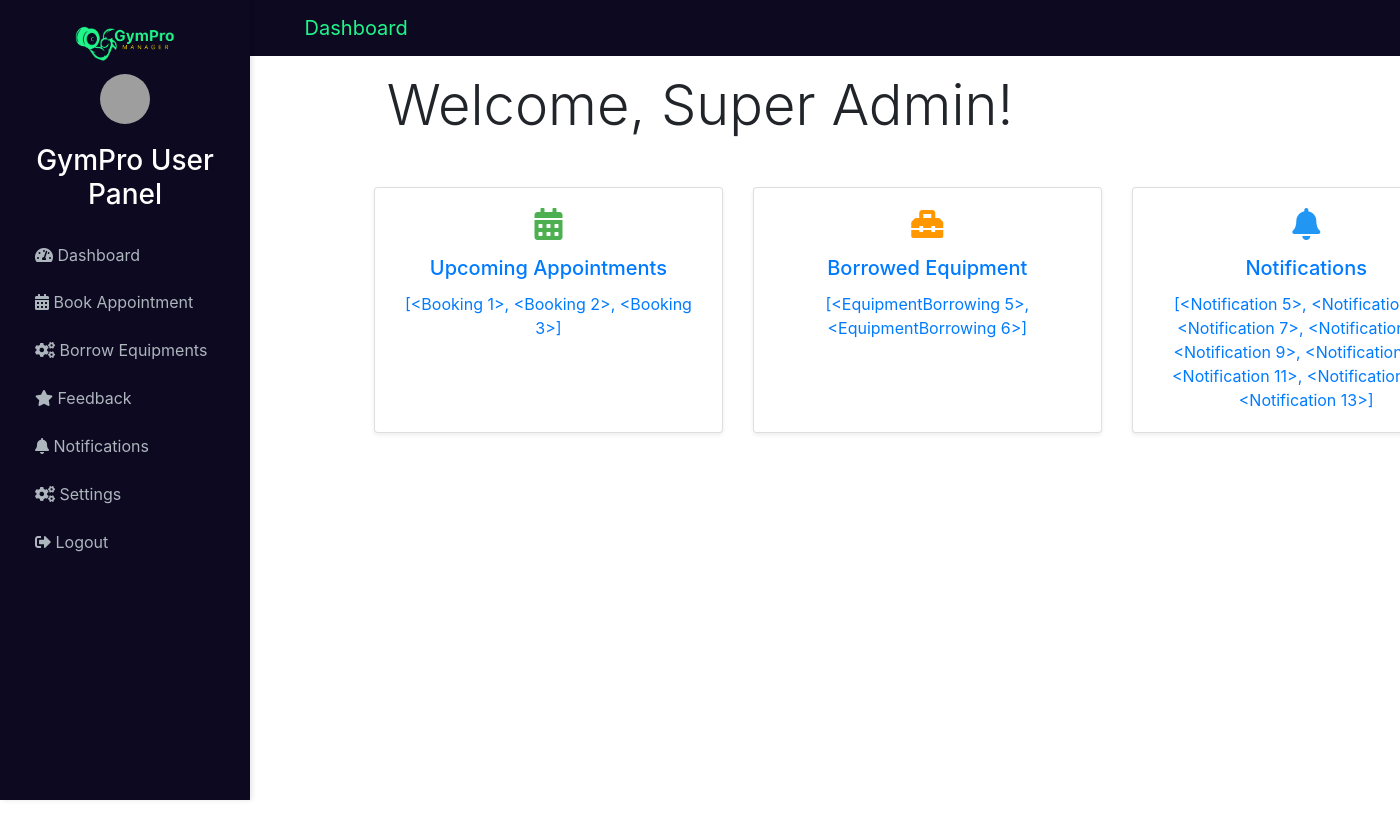
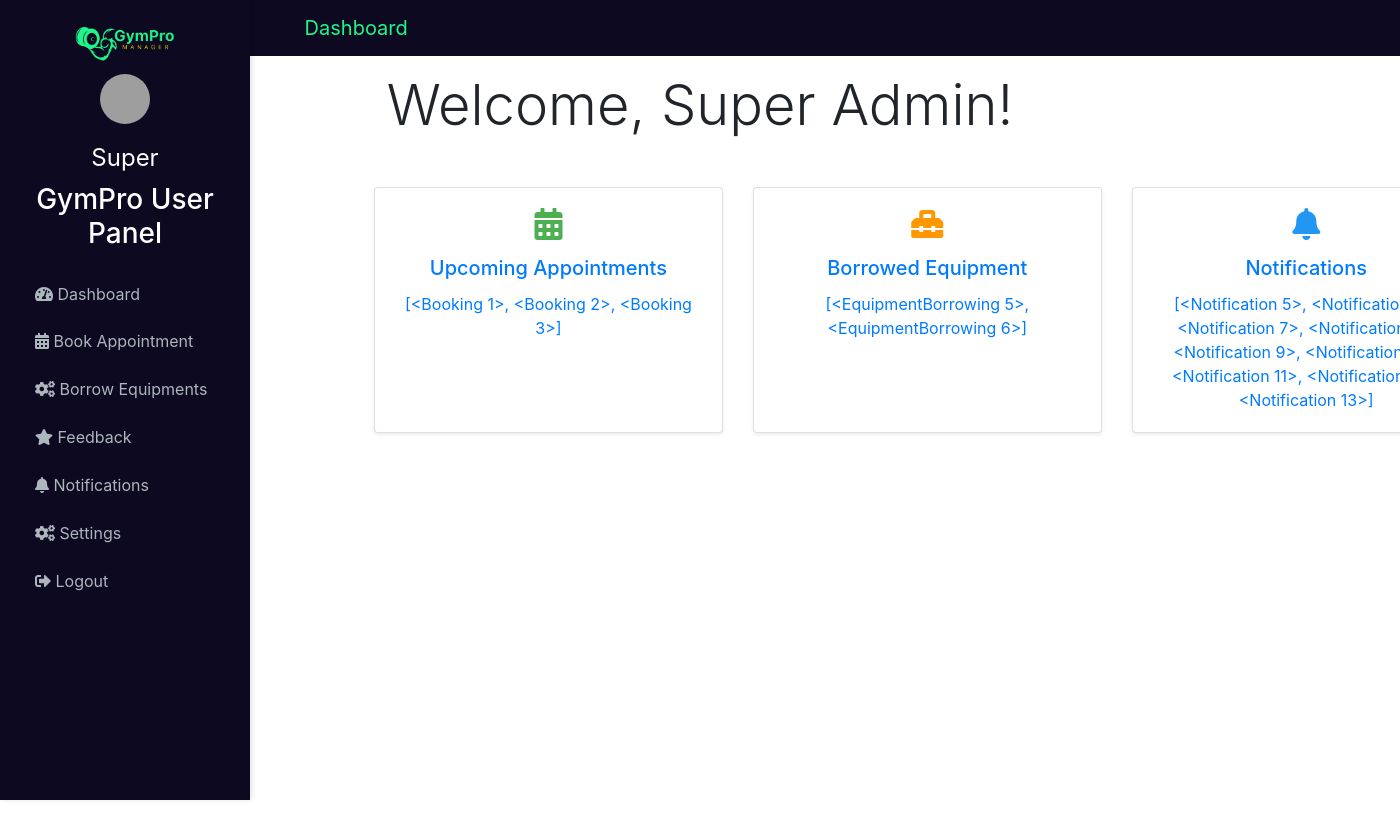
Before and after one commit to Zyldzkie/gympro, a Flask app: template templates/user_dashboard.html in a window 1400 px wide; the page is wider, and only the part inside the window is pictured. Shown: the top 840 px of that part. Run offline with Flask 3, Linux system fonts and the light colour scheme; the template is opened without the code that fills it: values that come from a table or form of the project are taken from there, others are empty; data comes from the database, SQL or seed files in the repository; parts of the project's set-up code (start-up, migrations or seed data) failed here and were passed over; some libraries are stand-ins or nearby versions; grey boxes are pictures that could not be loaded.

Commit message:
[Update] first name on user sidebar

```diff
--- a/templates/includes/sidebar.html
+++ b/templates/includes/sidebar.html
@@ -331,6 +331,7 @@
         style="border-radius: 50%"
       />
     </div>
+    <h4 style="color: white; margin-top: 10px; margin-bottom: 5px; font-weight: normal;">{{ user.firstname }}</h4>
     <h3 style="color: white">GymPro User Panel</h3>
   </div>
 
```
